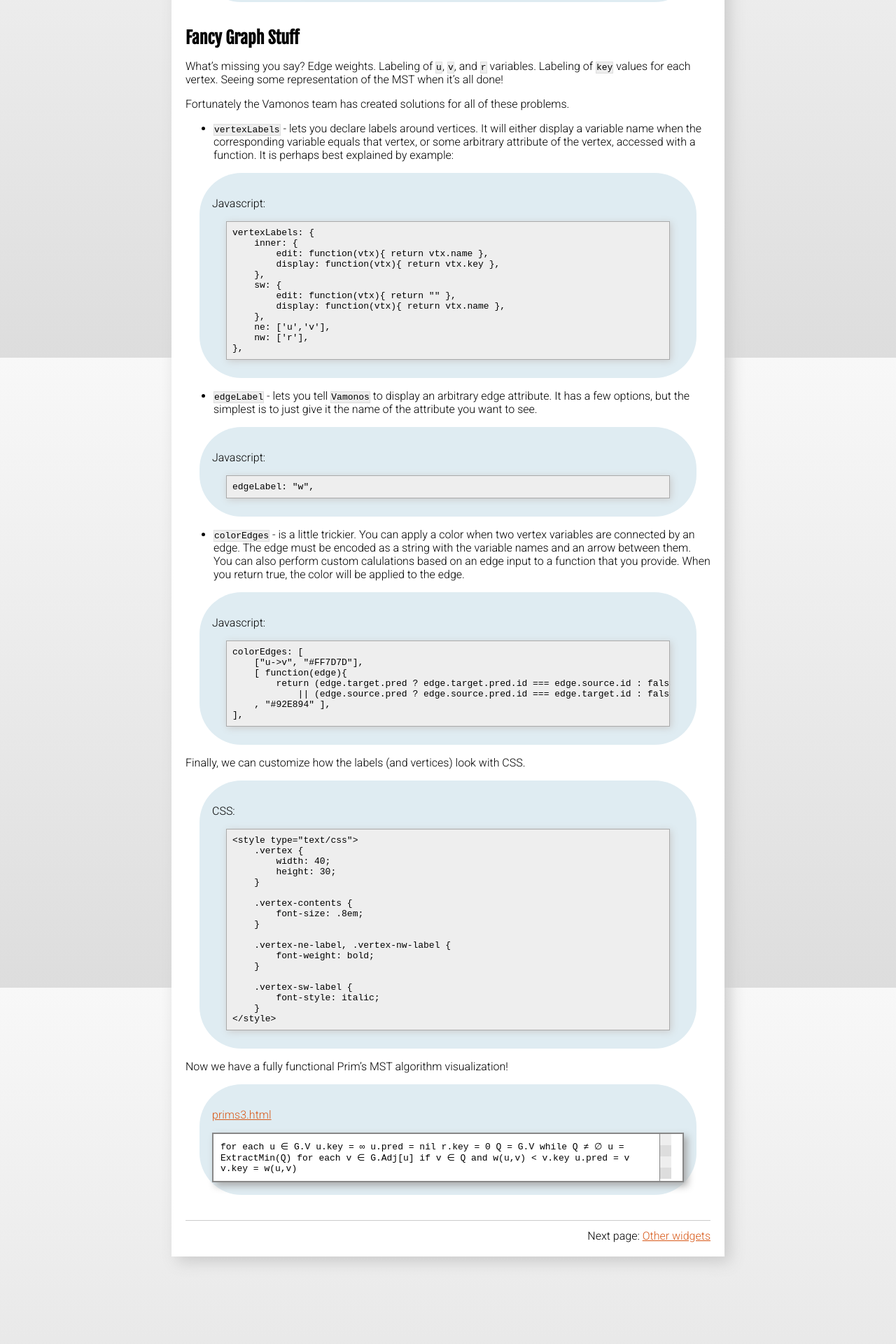
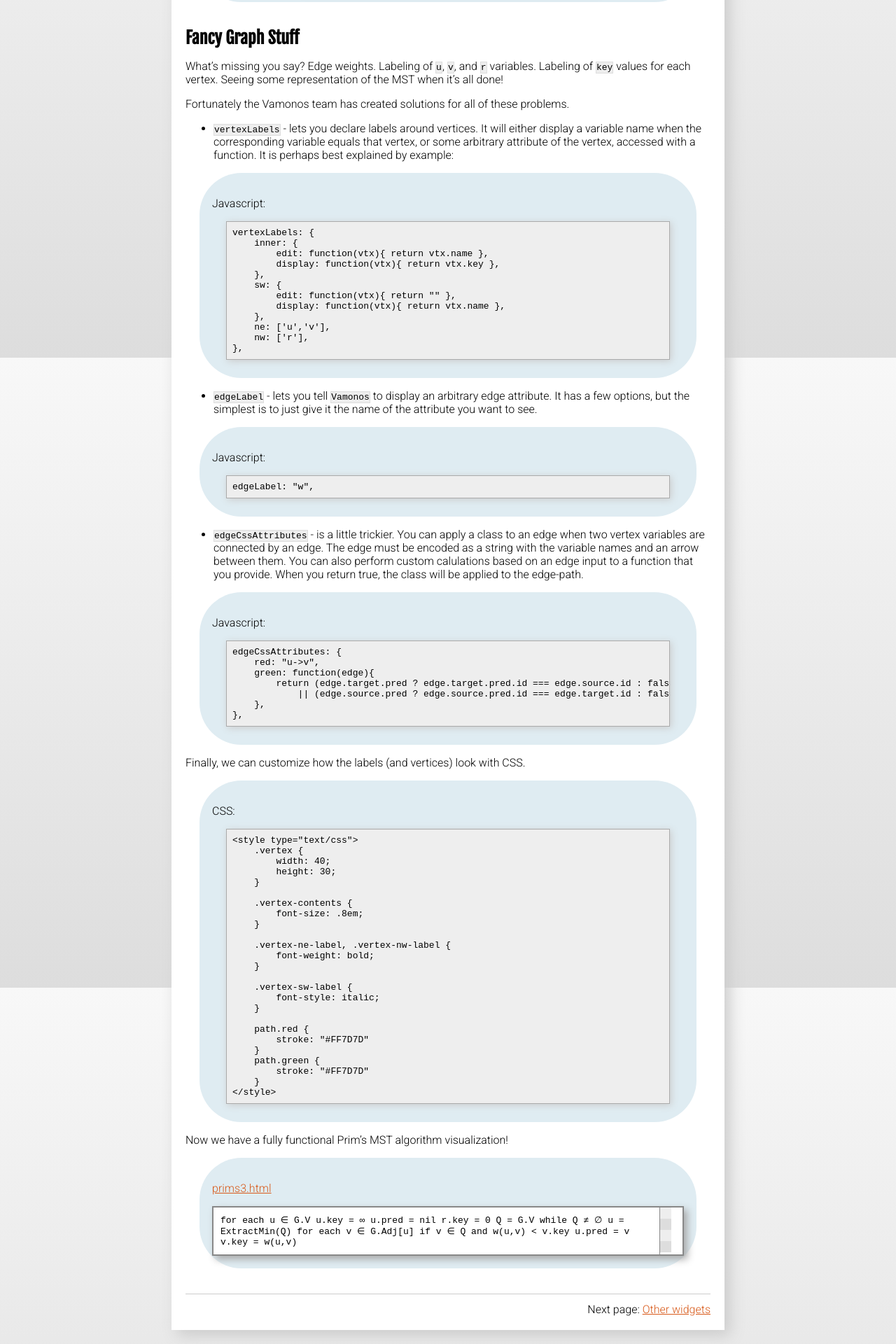
Before and after one commit to rosulek/vamonos, a Jekyll site: the page built from guide/graph.md, in a window 1280 px wide. Shown: the part 2189-4109 px from the top of the page at 70% size. Built offline with Jekyll 4.4.1, drawn with Linux system fonts in a browser that asks for light colours; nearby versions of some CDN libraries; library files that are not in the unit come from our copies; before the commit the page ends 4004 px from its top, so only the background shows below that.

Commit message:
Update graph tutorial

```diff
--- a/guide/graph.js
+++ b/guide/graph.js
@@ -187,13 +187,13 @@ $(function() {
                     nw: ['r'],
                 },
                 edgeLabel: "w",
-                colorEdges: [
-                    ["u->v", "#FF7D7D"],
-                    [ function(edge){
+                edgeCssAttributes: {
+                    red: "u->v",
+                    green: function(edge){
                         return (edge.target.pred ? edge.target.pred.id === edge.source.id : false)
-                            || (edge.source.pred ? edge.source.pred.id === edge.target.id : false) }
-                    , "#92E894" ],
-                ],
+                            || (edge.source.pred ? edge.source.pred.id === edge.target.id : false)
+                    },
+                },
                 defaultGraph: new Vamonos.DataStructure.Graph({
                     vertices: [
                         {id: "p3v0", x: 17,  y: 10},
--- a/guide/graph.md
+++ b/guide/graph.md
@@ -162,21 +162,22 @@ attribute you want to see.
 >     edgeLabel: "w",
 
 
-* `colorEdges` - is a little trickier. You can apply a color when two
-vertex variables are connected by an edge. The edge must be encoded as a string
-with the variable names and an arrow between them. You can also perform custom
-calulations based on an edge input to a function that you provide. When you
-return true, the color will be applied to the edge.
+* `edgeCssAttributes` - is a little trickier. You can apply a class to
+an edge when two vertex variables are connected by an edge. The edge
+must be encoded as a string with the variable names and an arrow
+between them. You can also perform custom calulations based on an edge
+input to a function that you provide. When you return true, the class
+will be applied to the edge-path.
 
 > Javascript:
 >
->     colorEdges: [
->         ["u->v", "#FF7D7D"],
->         [ function(edge){
+>     edgeCssAttributes: {
+>         red: "u->v",
+>         green: function(edge){
 >             return (edge.target.pred ? edge.target.pred.id === edge.source.id : false)
->                 || (edge.source.pred ? edge.source.pred.id === edge.target.id : false) }
->         , "#92E894" ],
->     ],
+>                 || (edge.source.pred ? edge.source.pred.id === edge.target.id : false)
+>         },
+>     },
 
 Finally, we can customize how the labels (and vertices) look with CSS.
 
@@ -199,6 +200,13 @@ Finally, we can customize how the labels (and vertices) look with CSS.
 >         .vertex-sw-label {
 >             font-style: italic;
 >         }
+>
+>         path.red {
+>             stroke: "#FF7D7D"
+>         }
+>         path.green {
+>             stroke: "#FF7D7D"
+>         }
 >     </style>
 
 Now we have a fully functional Prim's MST algorithm visualization!
@@ -218,6 +226,12 @@ Now we have a fully functional Prim's MST algorithm visualization!
 >     }
 >     .vertex-sw-label {
 >         font-style: italic;
+>     }
+>     path.red {
+>         stroke: "#FF7D7D"
+>     }
+>     path.green {
+>         stroke: "#FF7D7D"
 >     }
 > </style>
 > <table class="vamonos">
```
